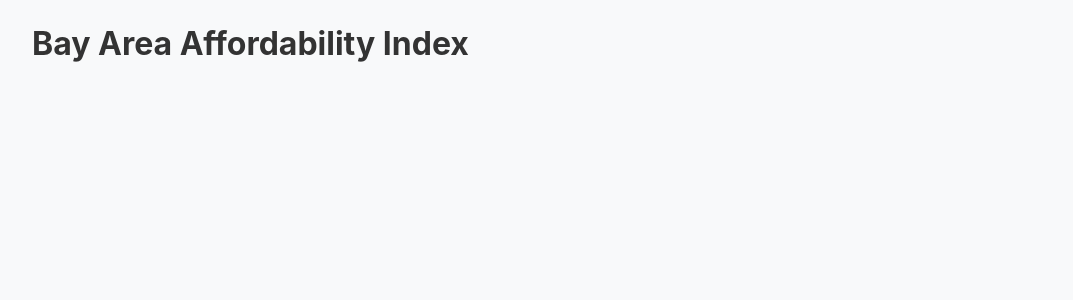
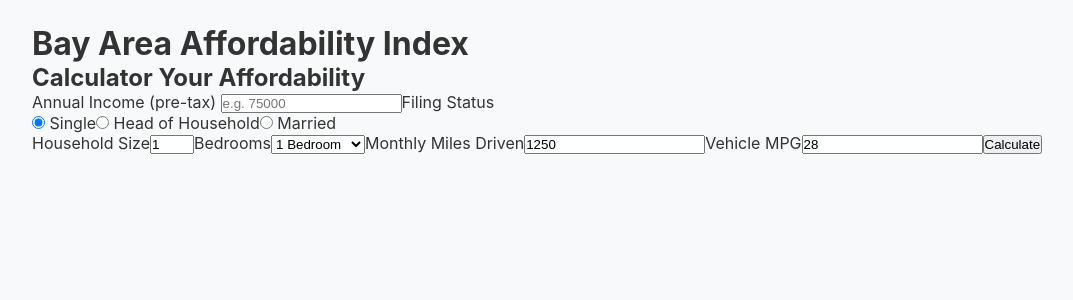
Before and after one commit to Hamoric13/BAAI, a React app in the folder frontend/: page / in a window 1280 px wide. Shown: the top 300 px of the page, without its empty margins (32-1105 px from the left). Built offline with nearby package versions, Linux system fonts and the light colour scheme; the HTML template or start-up script is replaced by a standard one.

Commit message:
Add Results component with color coded affordability scores

```diff
--- a/frontend/src/App.jsx
+++ b/frontend/src/App.jsx
@@ -1,10 +1,23 @@
+import { useState, useEffect } from 'react'
+import Calculator from './components/Calculator'
+import Results from './components/Results'
 import './App.css'
 
 function App() {
+  const [data, setData] = useState(null);
+  const [results, setResults] = useState(null);
+
+  useEffect(() => {
+    fetch('/raw_data.json')
+      .then(res => res.json())
+      .then(json => setData(json))
+  }, [])
+
   return (
     <div className="app">
       <h1>Bay Area Affordability Index</h1>
-    </div>
+      {data && <Calculator data={data} onSubmit={setResults} />}
+      {results && <Results results={results} />}    </div>
   )
 }
 
--- a/frontend/src/components/Calculator.jsx
+++ b/frontend/src/components/Calculator.jsx
@@ -0,0 +1,62 @@
+import { useState } from 'react'
+import { bayAreaCountiesComparision } from '../utils/affordability'
+
+function Calculator({ data, onSubmit}) {
+
+    const [income, setIncome] = useState('');
+    const [filingStatus, setFilingStatus] = useState('single');
+    const [householdSize, setHouseholdSize] = useState(1);
+    const [bedrooms, setBedrooms] = useState(1);
+    const [monthlyMiles, setMonthlyMiles] = useState(1250);
+    const [mpg, setMpg] = useState(28);
+
+    function handleSubmit(){
+        console.log(bedrooms, householdSize, filingStatus, income);
+        const results = bayAreaCountiesComparision(data, +income, filingStatus, householdSize, bedrooms, monthlyMiles, mpg);
+        onSubmit(results);
+    }
+
+    return (
+        <div className = "calculator">
+            <h2>Calculator Your Affordability</h2>
+
+            <label>Annual Income (pre-tax) </label>
+            <input
+                type="number"
+                value={income}
+                onChange={e => setIncome(e.target.value)}
+                placeholder="e.g. 75000"
+            />
+
+            <label>Filing Status</label>
+            <div>
+                <input type="radio" name="filing" value="single" checked={filingStatus === 'single'} onChange={e => setFilingStatus(e.target.value)} /> Single
+                <input type="radio" name="filing" value="head_of_household" checked={filingStatus === 'head_of_household'} onChange={e => setFilingStatus(e.target.value)} /> Head of Household
+                <input type="radio" name="filing" value="married" checked={filingStatus === 'married'} onChange={e => setFilingStatus(e.target.value)} /> Married
+            </div>
+
+            <label>Household Size</label>
+            <input type="number" min="1" max="6" value={householdSize} onChange={e => setHouseholdSize(+e.target.value)} />
+
+            <label>Bedrooms</label>
+            <select value={bedrooms} onChange={e => setBedrooms(+e.target.value)}>
+                <option value={0}>Studio</option>
+                <option value={1}>1 Bedroom</option>
+                <option value={2}>2 Bedrooms</option>
+                <option value={3}>3 Bedrooms</option>
+                <option value={4}>4 Bedrooms</option>
+            </select>
+
+            <label>Monthly Miles Driven</label>
+            <input type="number" value={monthlyMiles} onChange={e => setMonthlyMiles(+e.target.value)} />
+
+            <label>Vehicle MPG</label>
+            <input type="number" value={mpg} onChange={e => setMpg(+e.target.value)} />
+
+            <button onClick={handleSubmit}>Calculate</button>
+
+        </div>
+    )
+}
+
+export default Calculator
--- a/frontend/src/components/Results.jsx
+++ b/frontend/src/components/Results.jsx
@@ -0,0 +1,24 @@
+function Results({ results }) {
+
+    function getColor(normalizedScore) {
+        if (normalizedScore <= 0.33) return 'green';
+        if (normalizedScore <= 0.66) return 'orange';
+
+        return 'red';
+    }
+
+
+    return (
+        <div className="results">
+          <h2>Affordability by County</h2>
+          {results.map(county => (
+            <div key={county.county_name} style={{ borderLeft: `4px solid ${getColor(+county.normalized_score)}`, padding: '8px', marginBottom: '8px' }}>
+              <strong>{county.county_name}</strong>
+              <span> — {Math.round(county.ratio * 100)}% of gross income</span>
+            </div>
+          ))}
+        </div>
+      )
+    }
+
+    export default Results
--- a/frontend/src/utils/affordability.js
+++ b/frontend/src/utils/affordability.js
@@ -1,10 +1,3 @@
-export async function loadData() {
-    const response = await fetch('raw_data.json');
-    const data = await response.json();
-    return data
-}
-
-
 
 const bedroomGuide = {
     0: "efficiency",
@@ -23,11 +16,16 @@ const groceryBaseline2024 = {
     6: 920
 };
 
-utilityBaseline2024 = {
+const utilityBaseline2024 = {
     "electricity": 503,
     "natural_gas": 24
 };
 
+export async function loadData() {
+    const response = await fetch('raw_data.json');
+    const data = await response.json();
+    return data
+}
 
 export function affordabilityScore(data, countyName, annualIncome, filingStatus, householdSize, bedrooms, monthlyMiles = 1250, mpg = 28) {
 
```
Also changed, not shown: frontend/public/raw_data.json, 1 other file (tests, documents, lock files or other folders).
